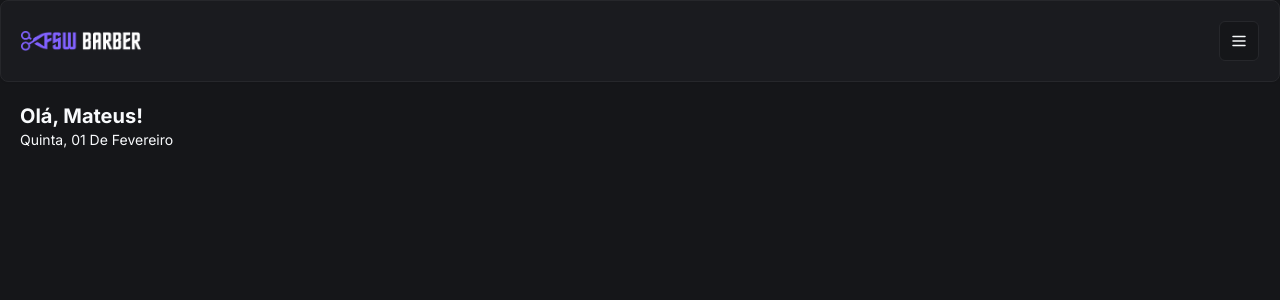
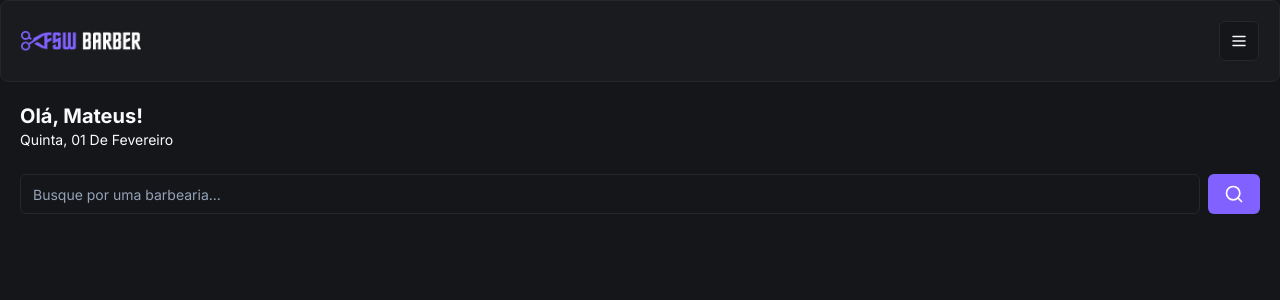
Before and after one commit to Alternativa-Team/barbershop, a Next.js app: page / in a window 1280 px wide. Shown: the top 300 px of the page. Built offline with nearby package versions, Linux system fonts and the light colour scheme.

Commit message:
feat: add initial search component

```diff
--- /dev/null
+++ b/app/(home)/_components/search.tsx
@@ -0,0 +1,18 @@
+"use client";
+
+import { Button } from "@/app/_components/ui/button";
+import { Input } from "@/app/_components/ui/input";
+import { SearchIcon } from "lucide-react";
+
+const Search = () => {
+  return (
+    <div className="flex items-center gap-2">
+      <Input placeholder="Busque por uma barbearia..." />
+      <Button variant="default">
+        <SearchIcon size={20} />
+      </Button>
+    </div>
+  );
+};
+
+export default Search;
--- a/app/(home)/page.tsx
+++ b/app/(home)/page.tsx
@@ -1,6 +1,7 @@
 import { format } from "date-fns";
 import Header from "../_components/header";
 import { ptBR } from "date-fns/locale/pt-BR";
+import Search from "./_components/search";
 
 export default function Home() {
     return (
@@ -13,6 +14,10 @@ export default function Home() {
                     {format(new Date(), "E, dd 'de' MMMM ", {locale:ptBR})}
                 </p>
             </div>
+
+            <div className="px-5 mt-6">
+                <Search />
+            </div>
         </div>
     );
-}
+};
--- /dev/null
+++ b/app/_components/ui/input.tsx
@@ -0,0 +1,25 @@
+import * as React from "react"
+
+import { cn } from "@/app/_lib/utils"
+
+export interface InputProps
+  extends React.InputHTMLAttributes<HTMLInputElement> {}
+
+const Input = React.forwardRef<HTMLInputElement, InputProps>(
+  ({ className, type, ...props }, ref) => {
+    return (
+      <input
+        type={type}
+        className={cn(
+          "flex h-10 w-full rounded-md border border-input bg-background px-3 py-2 text-sm ring-offset-background file:border-0 file:bg-transparent file:text-sm file:font-medium placeholder:text-muted-foreground focus-visible:outline-none focus-visible:ring-2 focus-visible:ring-ring focus-visible:ring-offset-2 disabled:cursor-not-allowed disabled:opacity-50",
+          className
+        )}
+        ref={ref}
+        {...props}
+      />
+    )
+  }
+)
+Input.displayName = "Input"
+
+export { Input }
```
